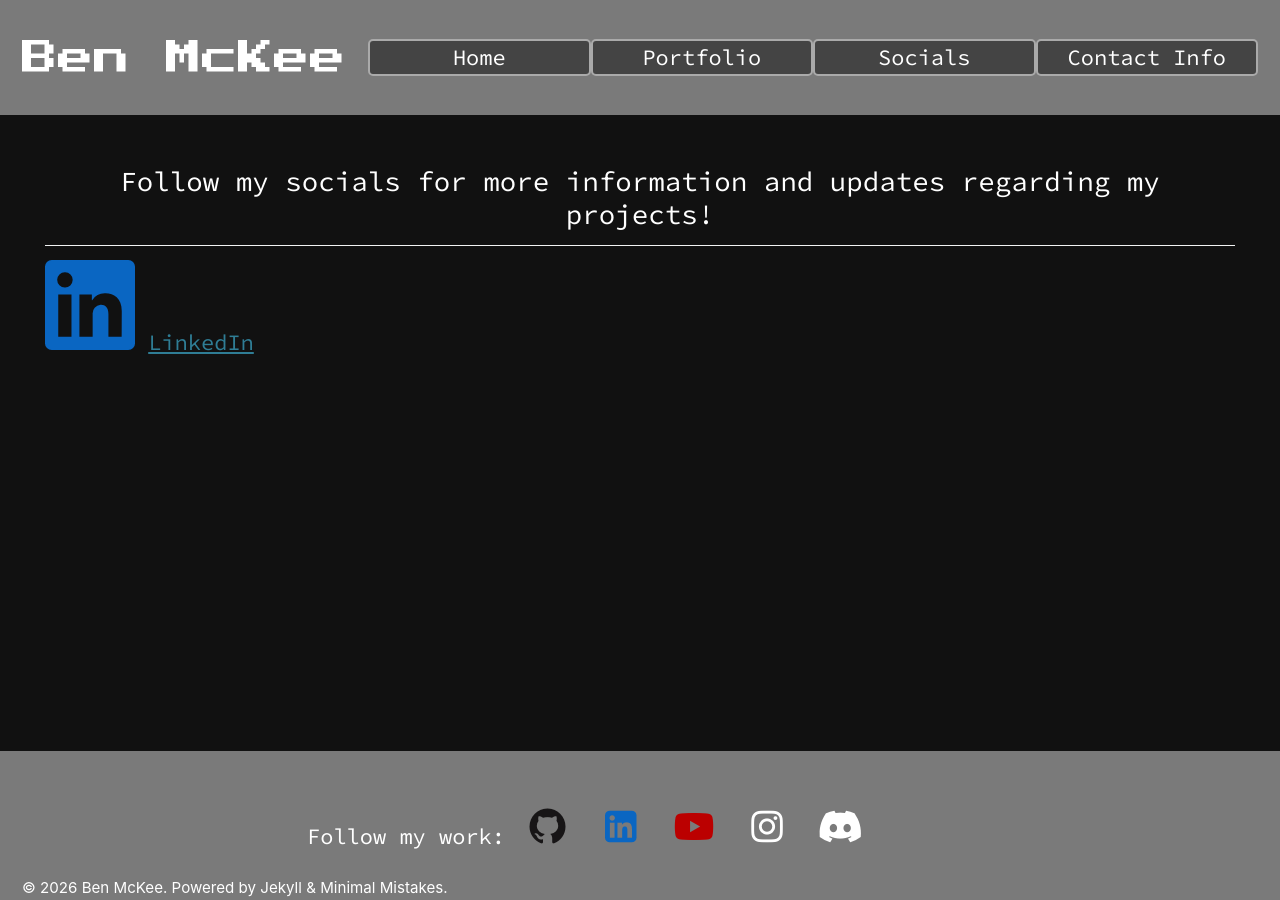
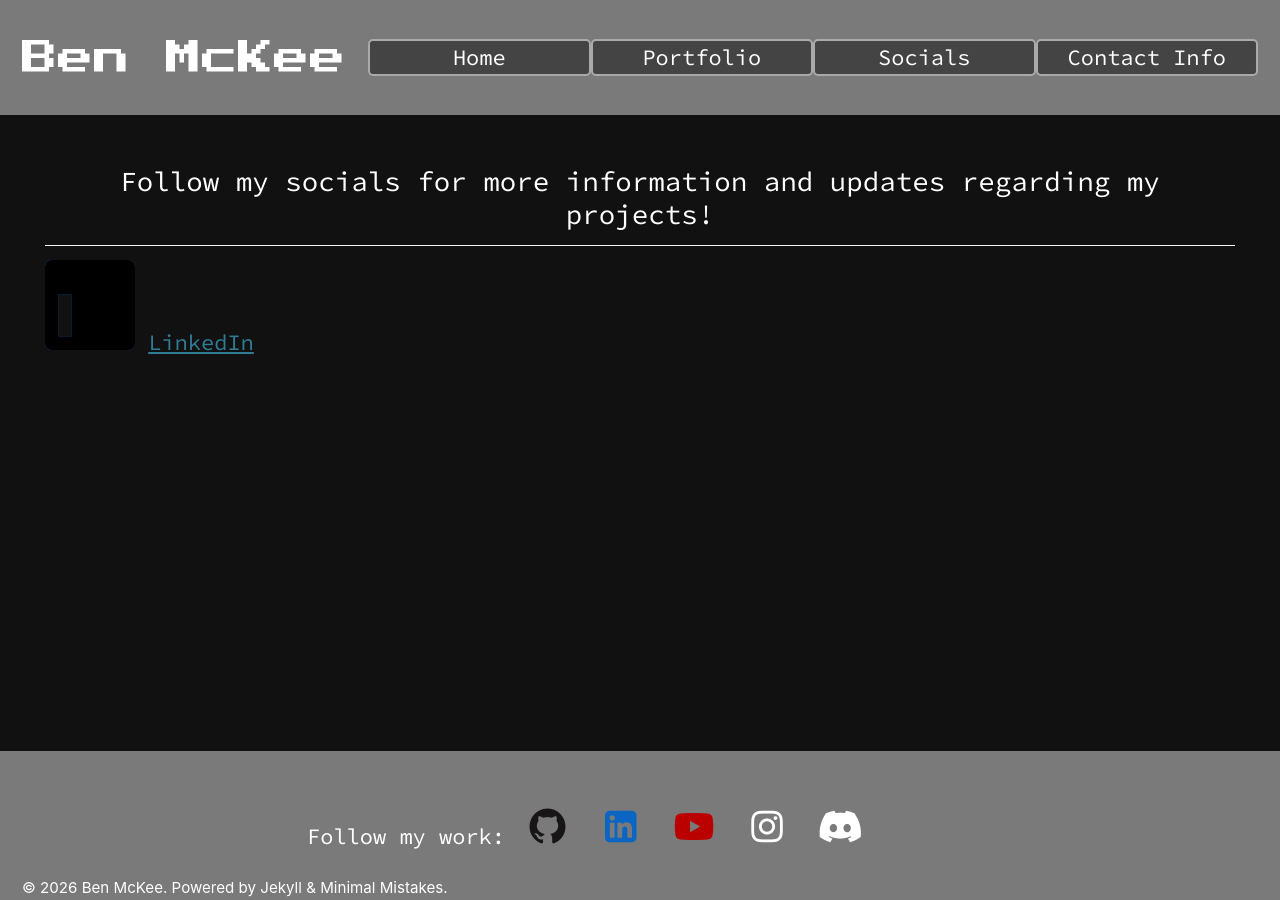
Before and after one commit to Bugglenuggets/Bugglenuggets.github.io, a Jekyll site: the page built from _pages/page-socials.md, in a window 1280 px wide. Built offline with Jekyll 4.4.1, drawn with Linux system fonts in a browser that asks for light colours; some web fonts are replaced.

Commit message:
Update page-socials.md

```diff
--- a/_pages/page-socials.md
+++ b/_pages/page-socials.md
@@ -8,6 +8,7 @@ permalink: /socials/
   <div>
     <svg style="height:90px; width:90px" xmlns="http://www.w3.org/2000/svg" viewBox="0 0 34 34">
       <path d="M34 2.5v29a2.5 2.5 0 0 1-2.5 2.5h-29A2.5 2.5 0 0 1 0 31.5v-29A2.5 2.5 0 0 1 2.5 0h29A2.5 2.5 0 0 1 34 2.5M10 13H5v16h5zm.45-5.5a2.88 2.88 0 0 0-2.86-2.9H7.5a2.9 2.9 0 0 0 0 5.8 2.88 2.88 0 0 0 2.95-2.81zM29 19.28c0-4.81-3.06-6.68-6.1-6.68a5.7 5.7 0 0 0-5.06 2.58h-.14V13H13v16h5v-8.51a3.32 3.32 0 0 1 3-3.58h.19c1.59 0 2.77 1 2.77 3.52V29h5z" style="fill: #0a66c2"></path>
+       <path d="M34 2.5v29a2.5 2.5 0 0 1-2.5 2.5h-29A2.5 2.5 0 0 1 0 31.5v-29A2.5 2.5 0 0 1 2.5 0h29A2.5 2.5 0 0 1 34 2.5M10 13H5v16h5z"></path>
     </svg>
     <a href="https://www.linkedin.com/in/ben-mckee-bb17b33b0/">LinkedIn</a>
   </div>
```
